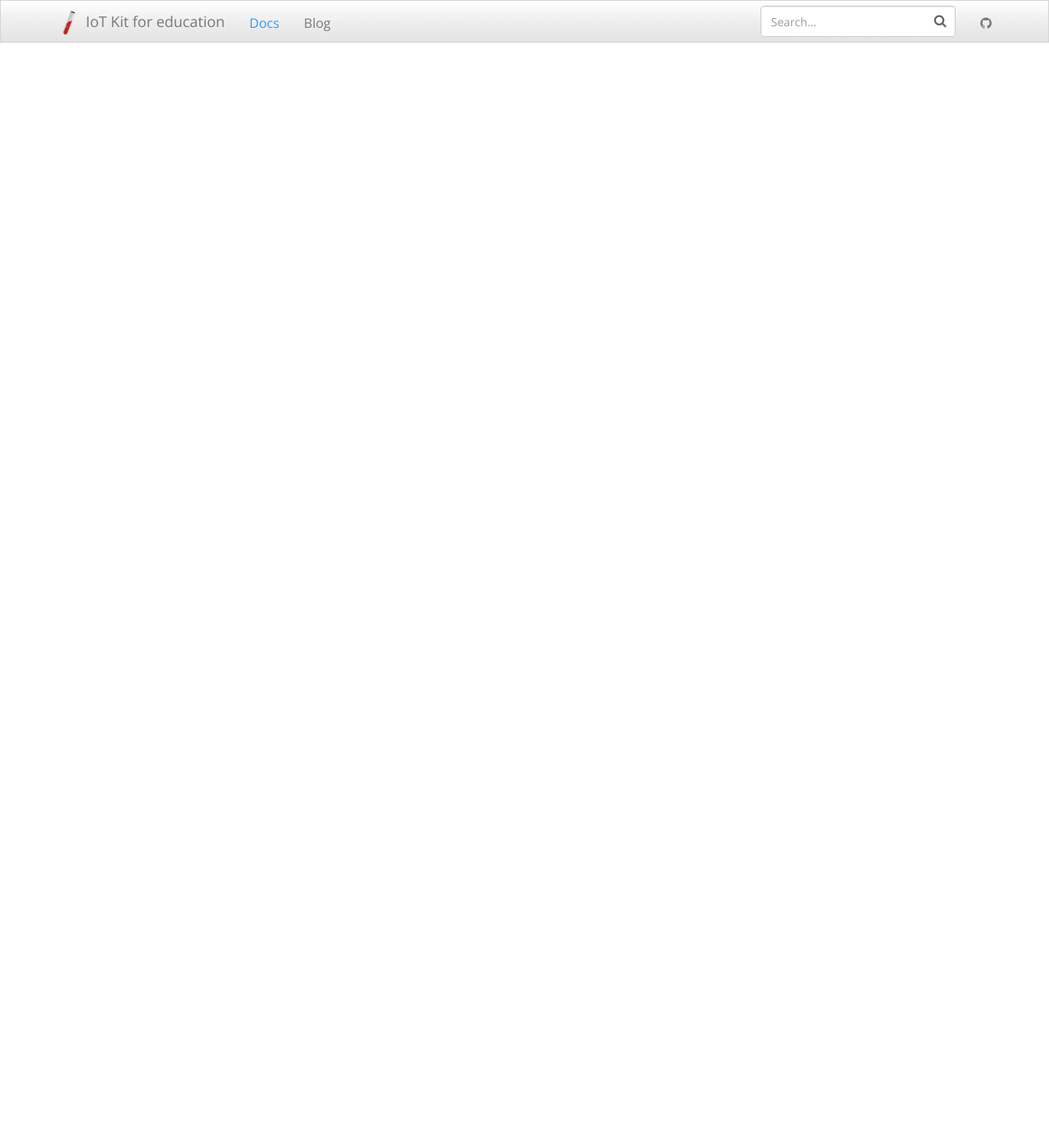
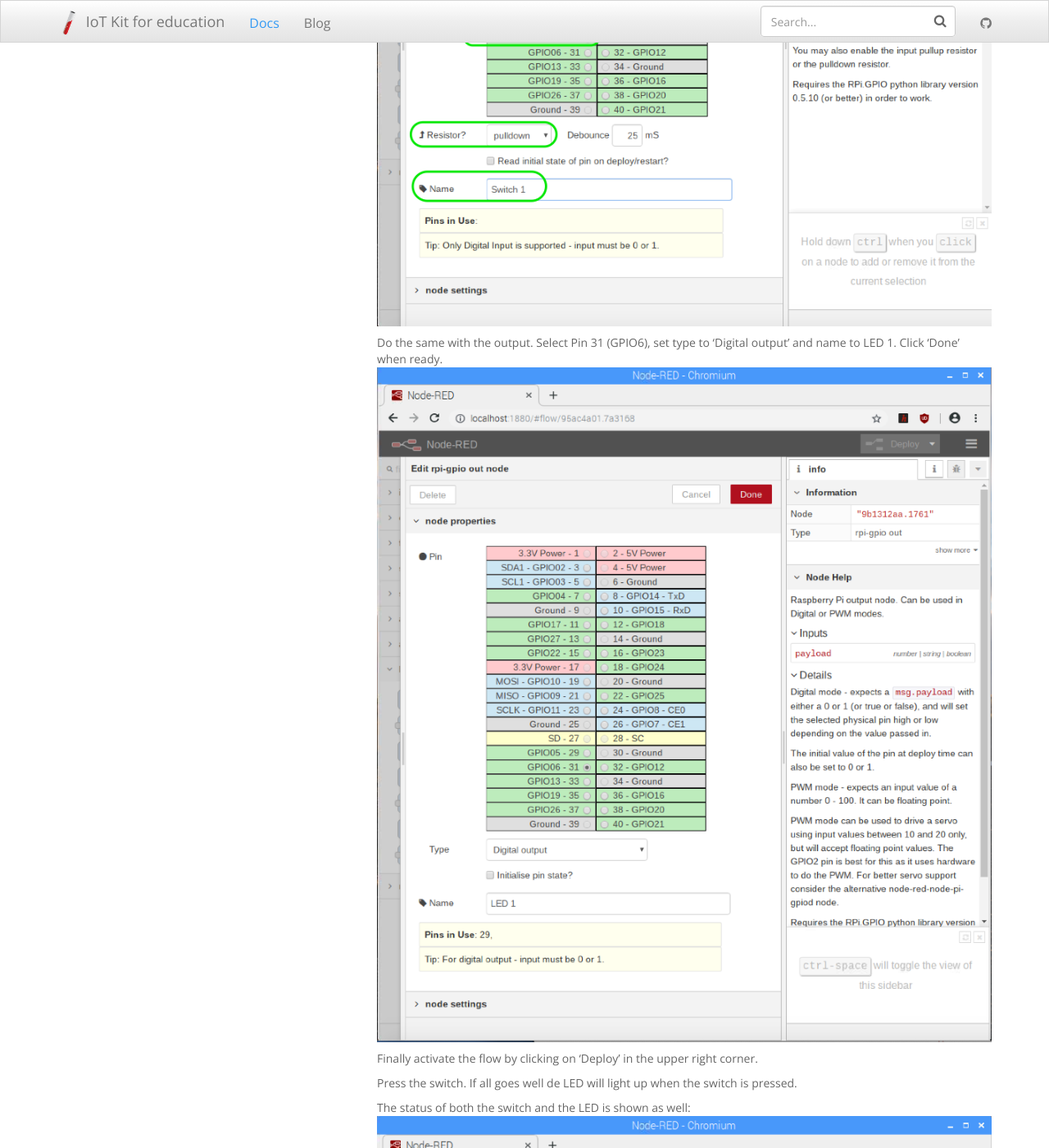
Before and after one commit to mverleun/IoT-Web, a Jekyll site: the page built from _docs/lessons/lesson-2.md, in a window 1280 px wide and 1400 px high, scrolled down 3775 px. Shown: the whole window at 82% size. Built offline with Jekyll 4.4.1, drawn with Linux system fonts in a browser that asks for light colours; nearby versions of some CDN libraries; some of the changed text lies outside the part shown.

Commit message:
Lesson 2

```diff
--- a/_docs/lessons/lesson-2.md
+++ b/_docs/lessons/lesson-2.md
@@ -44,4 +44,16 @@
 
 Double click on the input node and select the corresponding pin (GPIO5, pin 29).
 Change the resistor setting into 'pulldown'.
-Finally enter a name, 'Switch 1'. Click on 'Done' when ready.
+Finally enter a name, 'Switch 1'. Click on 'Done' when ready. ![](/img/lessons/lesson-2/flow-step-2.png)
+
+Do the same with the output. Select Pin 31 (GPIO6), set type to 'Digital output' and name to LED 1. Click 'Done' when ready.
+![](/img/lessons/lesson-2/flow-step-3.png)
+
+Finally activate the flow by clicking on 'Deploy' in the upper right corner.
+
+Press the switch. If all goes well de LED will light up when the switch is pressed.
+
+The status of both the switch and the LED is shown as well: ![](/img/lessons/lesson-2/flow-step-4.png)
+
+
+This can be repeated for all connected switches and LED's.
```
Also changed, not shown: img/lessons/lesson-2/flow-step-3.png (added), img/lessons/lesson-2/flow-step-4.png (added).
